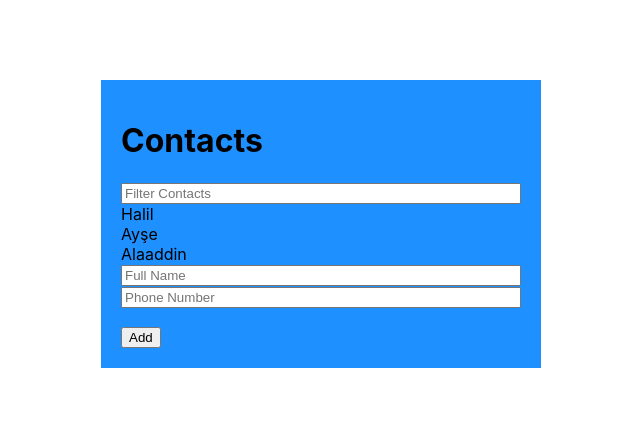
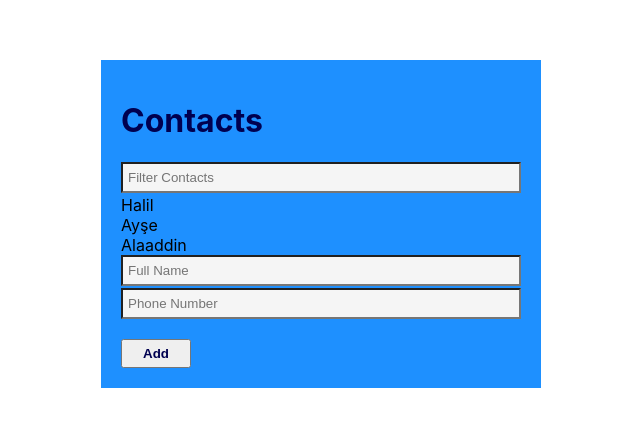
Before and after one commit to onursimsekkk/contacts-app-react, a React (Create React App) app: page / in a window 1280 px wide. Shown: the part 176-602 px from the top of the page, without its empty margins (319-959 px from the left). Built offline with nearby package versions, Linux system fonts and the light colour scheme.

Commit message:
Finish styles

```diff
--- a/src/components/Contacts/styles.css
+++ b/src/components/Contacts/styles.css
@@ -8,10 +8,52 @@ input {
   width: 100%;
   box-sizing: border-box;
   -webkit-box-sizing: border-box;
+  padding: 6px 5px;
+  margin-bottom: 2px;
+  background-color: whitesmoke;
 }
 
-ul, li {
+ul,
+li {
   margin: 0;
   padding: 0;
   list-style-type: none;
 }
+
+.list {
+  margin: 15px 0;
+}
+
+.list > li {
+  background-color: whitesmoke;
+  padding: 5px;
+  margin-bottom: 2px;
+  display: flex;
+  justify-content: space-between;
+}
+
+.btn-box {
+  display: flex;
+  justify-content: flex-end;
+}
+
+button {
+  padding: 5px 20px;
+  color: rgb(0, 0, 80);
+  font-weight: 600;
+}
+
+.info-text {
+  color: #2e2e2e;
+  font-weight: 400;
+  font-size:  1.17em;
+}
+
+.name-info {
+  font-weight: 500;
+  color: rgb(0, 0, 80);
+}
+
+h3, h1 {
+  color: rgb(0, 0, 80);
+}
```
